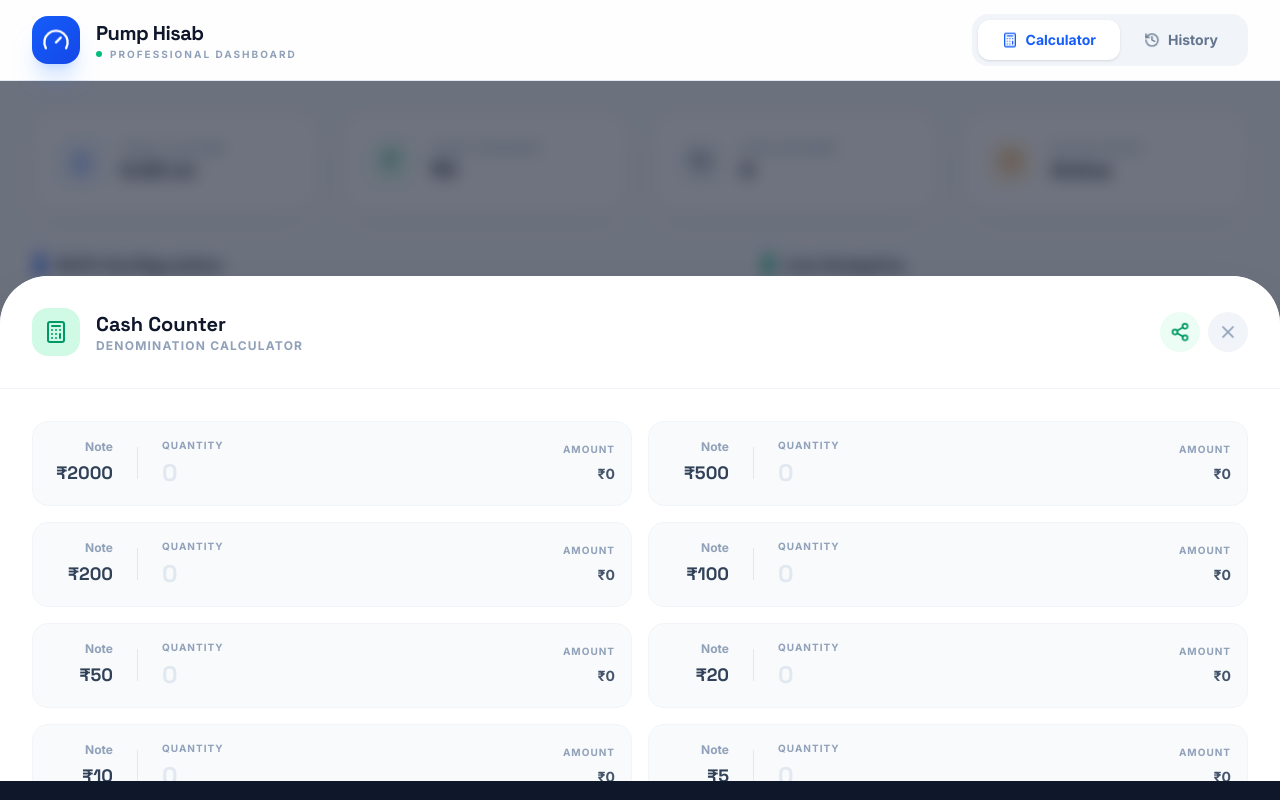
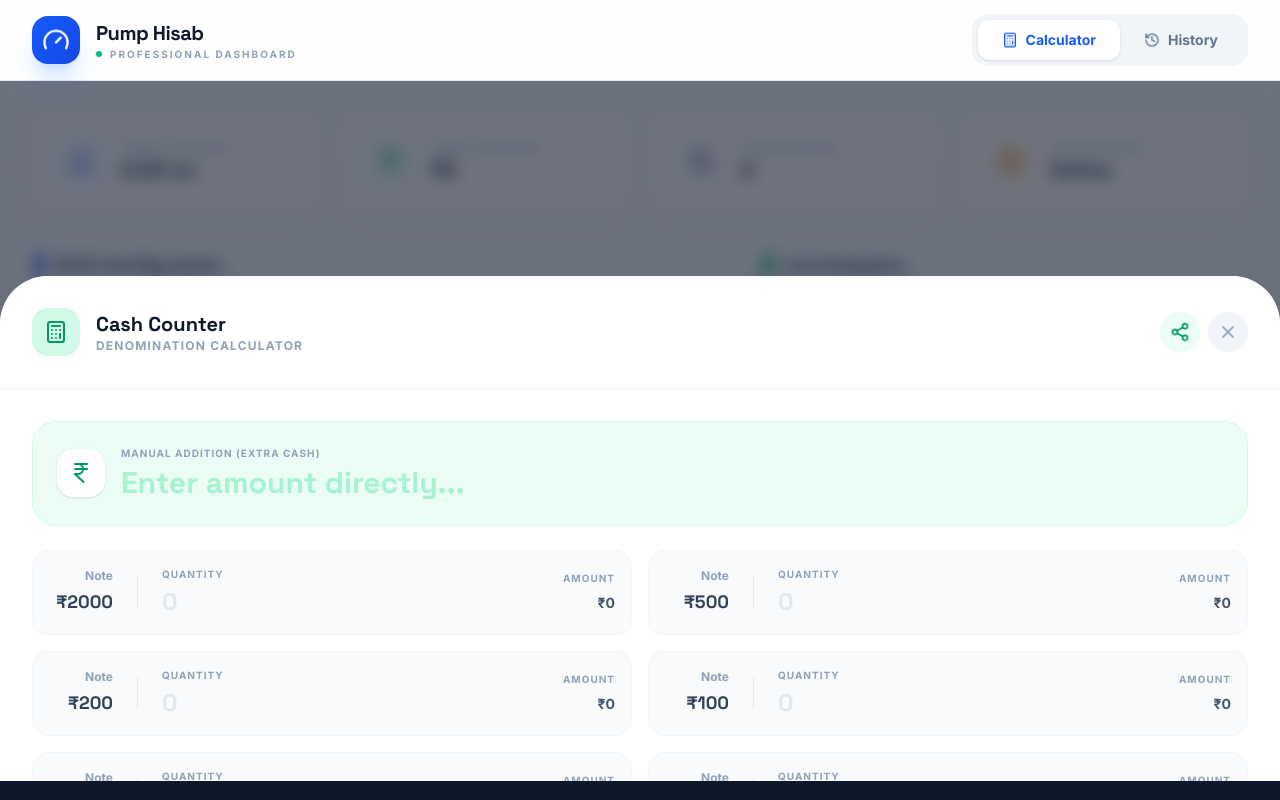
Before and after one commit to aryandon3g/PumpHisab, a React (Vite) app: page / in a window 1280 px wide. Both pictures are taken after a click on the button "CASH COUNTER". Shown: the top 800 px of the page. Built offline with nearby package versions, Linux system fonts and the light colour scheme.

Commit message:
feat(cashcounter): Add manual amount entry
Introduces a new field to manually add amounts to the cash total, alongside existing denomination counts. This provides greater flexibility in calculating the total cash. Updates the breakdown generation to include this manual addition.

```diff
--- a/src/components/CashCounter.tsx
+++ b/src/components/CashCounter.tsx
@@ -15,11 +15,12 @@ export const CashCounter = ({ isOpen, onClose, onApply }: CashCounterProps) => {
   const [counts, setCounts] = useState<{ [key: number]: string }>(
     DENOMINATIONS.reduce((acc, d) => ({ ...acc, [d]: '' }), {})
   );
+  const [manualAmount, setManualAmount] = useState<string>('');
 
   const total = DENOMINATIONS.reduce((acc, d) => {
     const count = parseInt(counts[d]) || 0;
     return acc + (d * count);
-  }, 0);
+  }, 0) + (parseFloat(manualAmount) || 0);
 
   const handleCountChange = (denom: number, value: string) => {
     if (value === '' || /^\d+$/.test(value)) {
@@ -29,6 +30,7 @@ export const CashCounter = ({ isOpen, onClose, onApply }: CashCounterProps) => {
 
   const handleReset = () => {
     setCounts(DENOMINATIONS.reduce((acc, d) => ({ ...acc, [d]: '' }), {}));
+    setManualAmount('');
   };
 
   const handleShareBreakdown = () => {
@@ -39,6 +41,12 @@ export const CashCounter = ({ isOpen, onClose, onApply }: CashCounterProps) => {
         breakdown += `₹${d} x ${count} = ₹${(d * count).toLocaleString('en-IN')}\n`;
       }
     });
+
+    const manual = parseFloat(manualAmount) || 0;
+    if (manual > 0) {
+      breakdown += `Manual Addition: ₹${manual.toLocaleString('en-IN')}\n`;
+    }
+
     breakdown += `*Total: ₹${total.toLocaleString('en-IN')}*`;
 
     if (navigator.share) {
@@ -110,6 +118,31 @@ export const CashCounter = ({ isOpen, onClose, onApply }: CashCounterProps) => {
             </div>
 
             <div className="flex-1 overflow-y-auto p-8 space-y-4 pb-32">
+              {/* Manual Entry Card */}
+              <div className="bg-emerald-50 p-6 rounded-3xl border border-emerald-100 mb-6">
+                <div className="flex items-center gap-4">
+                  <div className="w-12 h-12 bg-white rounded-2xl flex items-center justify-center text-emerald-600 shadow-sm">
+                    <IndianRupee className="w-6 h-6" />
+                  </div>
+                  <div className="flex-1">
+                    <span className="text-[10px] font-bold text-slate-400 uppercase tracking-widest block mb-1">Manual Addition (Extra Cash)</span>
+                    <input
+                      type="text"
+                      inputMode="decimal"
+                      value={manualAmount}
+                      onChange={(e) => {
+                        const val = e.target.value;
+                        if (val === '' || /^\d*\.?\d*$/.test(val)) {
+                          setManualAmount(val);
+                        }
+                      }}
+                      placeholder="Enter amount directly..."
+                      className="w-full bg-transparent text-3xl font-display font-bold outline-none placeholder:text-emerald-200 text-emerald-900"
+                    />
+                  </div>
+                </div>
+              </div>
+
               <div className="grid grid-cols-1 sm:grid-cols-2 gap-4">
                 {DENOMINATIONS.map((denom) => (
                   <div key={denom} className="flex items-center gap-4 bg-slate-50 p-4 rounded-2xl border border-slate-100 group focus-within:border-emerald-200 focus-within:bg-white transition-all">
```
